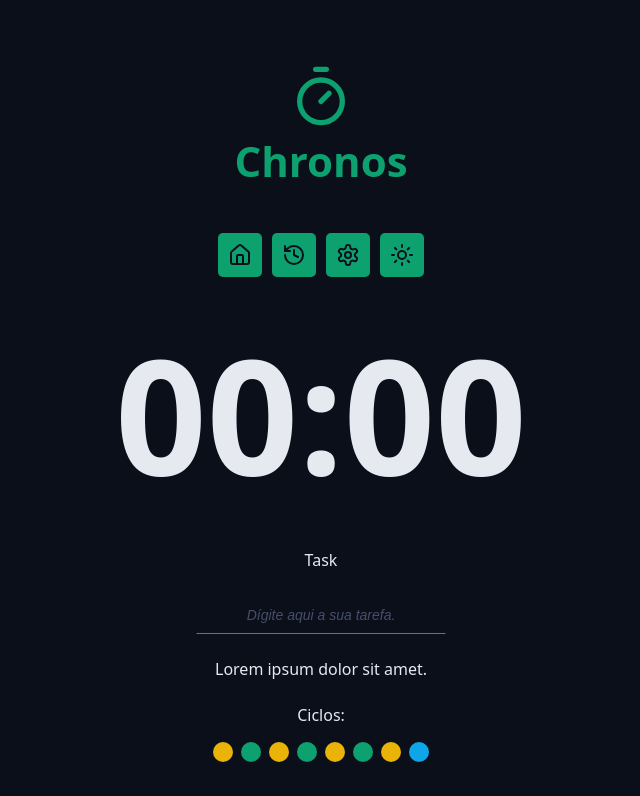
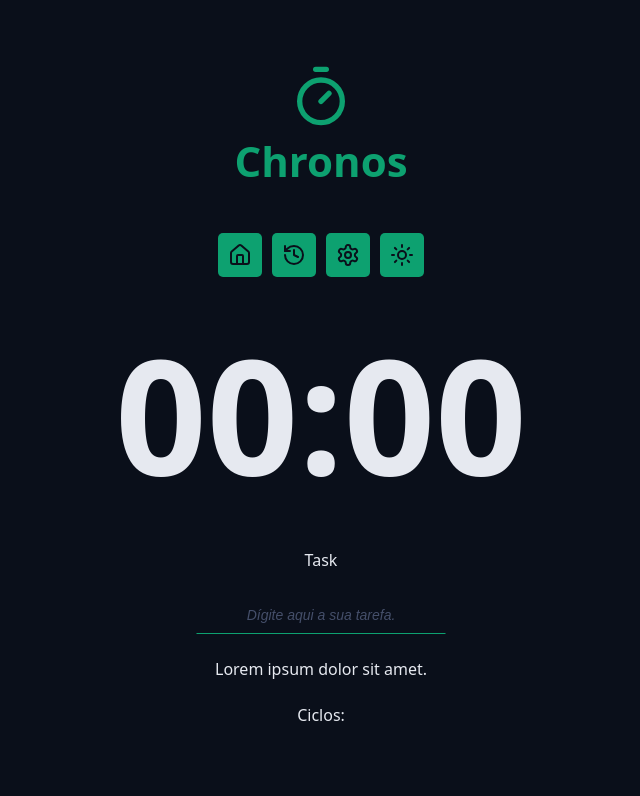
Before and after one commit to atomsdeveloper/chronos-pomodoro, a React app: page / in a window 1280 px wide. Shown: the top 796 px of the page, without its empty margins (319-959 px from the left). Built offline with nearby package versions, Linux system fonts and the light colour scheme; the HTML template or start-up script is replaced by a standard one.

Commit message:
feat: refactor component to accept dinamic content according to the state

```diff
--- a/src/components/Cycles/index.tsx
+++ b/src/components/Cycles/index.tsx
@@ -1,19 +1,39 @@
+import { useTaskContext } from '../../contexts/TaskContext/useTaskContext';
+import { getNextCycle } from '../../utils/getNextCycle';
+import { getNextCycleType } from '../../utils/getNextCycleType';
 import styles from './styles.module.css';
 
 export function Cycles() {
+  const { state } = useTaskContext();
+
+  const cycleType = Array.from({ length: state.currentCycle }); // 8
+
+  const nameCycleType = {
+    workCycle: 'work',
+    breakShortCycle: 'descanso curto',
+    breakLongCycle: 'descanso longo',
+  };
+
   return (
     <div className={styles.cyclesContainer}>
       <span>Ciclos:</span>
 
       <div className={styles.cyclesDots}>
-        <span className={`${styles.cycleDot} ${styles.workCicle}`}></span>
-        <span className={`${styles.cycleDot} ${styles.breakShortCicle}`}></span>
-        <span className={`${styles.cycleDot} ${styles.workCicle}`}></span>
-        <span className={`${styles.cycleDot} ${styles.breakShortCicle}`}></span>
-        <span className={`${styles.cycleDot} ${styles.workCicle}`}></span>
-        <span className={`${styles.cycleDot} ${styles.breakShortCicle}`}></span>
-        <span className={`${styles.cycleDot} ${styles.workCicle}`}></span>
-        <span className={`${styles.cycleDot} ${styles.breakLongCicle}`}></span>
+        {cycleType.map((_, index) => {
+          // Pegando o próximo ciclo.
+          const nextCycle = getNextCycle(index);
+          // Pegando o tipo do próximo ciclo.
+          const nextCycleType = getNextCycleType(nextCycle);
+
+          return (
+            <span
+              key={nextCycleType}
+              className={`${styles.cycleDot} ${styles[nextCycleType]}`}
+              aria-label='Marcação para o tipo de tarefa atual.'
+              title={`${nameCycleType[nextCycleType]}`}
+            ></span>
+          );
+        })}
       </div>
     </div>
   );
--- a/src/components/Cycles/styles.module.css
+++ b/src/components/Cycles/styles.module.css
@@ -18,14 +18,14 @@
   border-radius: 50%;
 }
 
-.workCicle {
+.workCycle {
   background: var(--warning);
 }
 
-.breakShortCicle {
+.breakShortCycle {
   background: var(--primary);
 }
 
-.breakLongCicle {
+.breakLongCycle {
   background: var(--info);
 }
```
